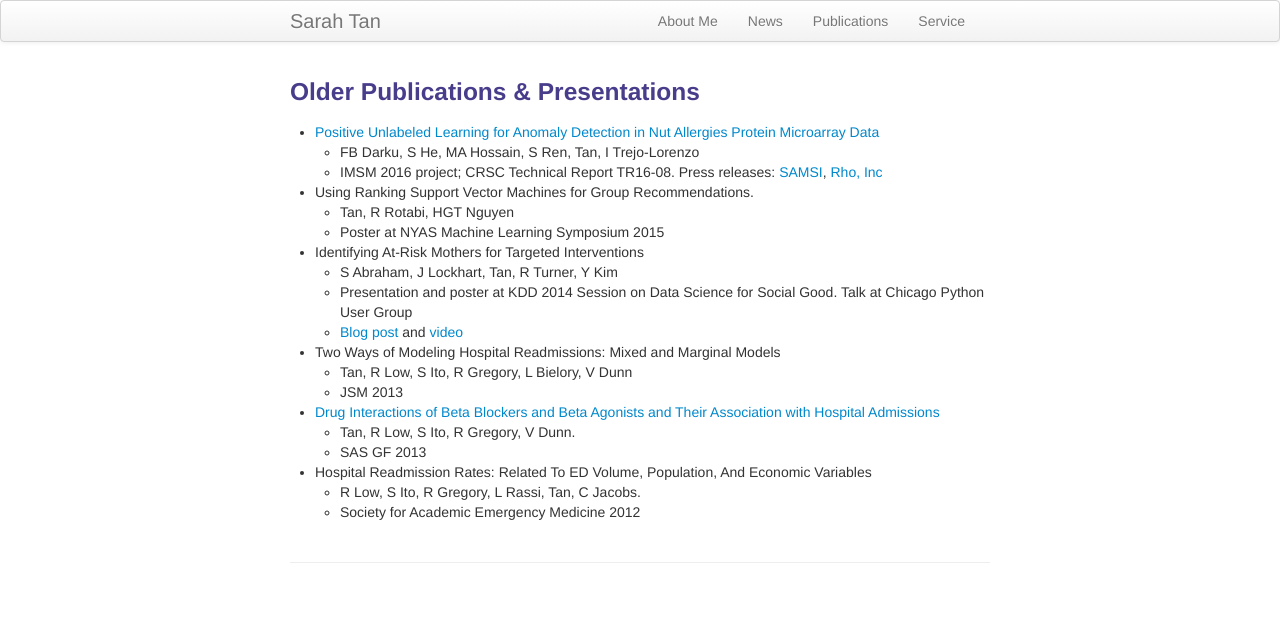
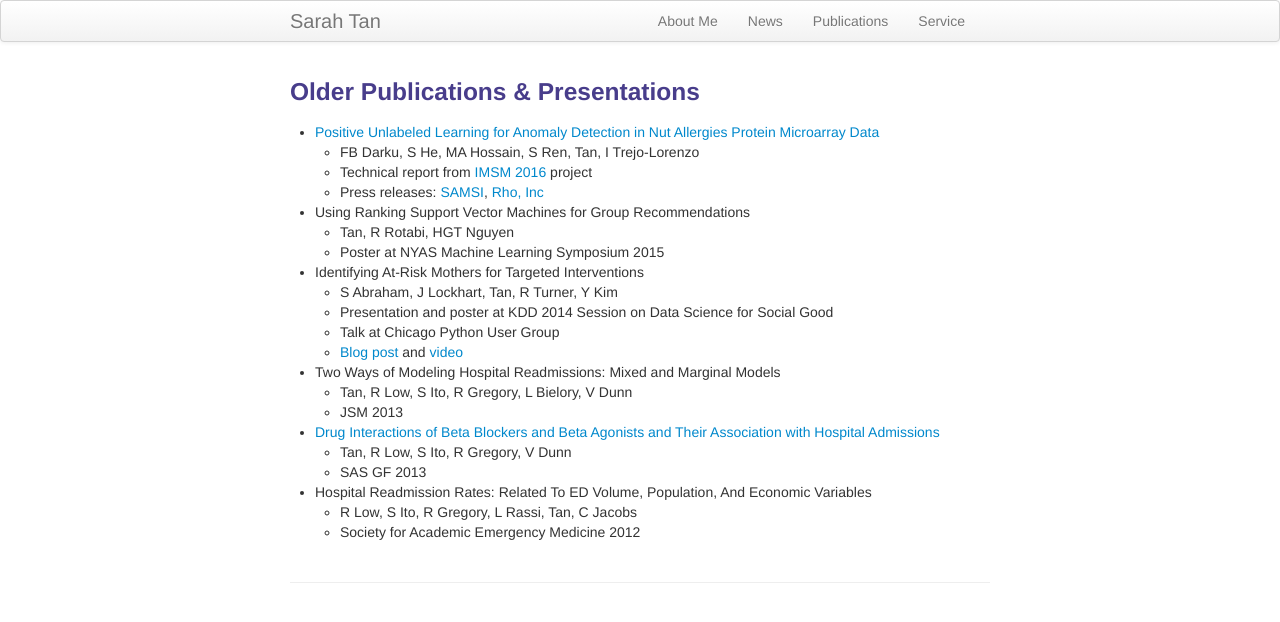
Before and after one commit to shftan/shftan.github.io, a Jekyll site: the page built from olderpublications.md, in a window 1280 px wide. Shown: the top 622 px of the page. Built offline with Jekyll 4.4.1, drawn with Linux system fonts in a browser that asks for light colours.

Commit message:
Update olderpublications.md

```diff
--- a/olderpublications.md
+++ b/olderpublications.md
@@ -9,25 +9,27 @@ keywords: Sarah Tan, Cornell, Statistics, interpretability, causal inference
 </div>
 - [Positive Unlabeled Learning for Anomaly Detection in Nut Allergies Protein Microarray Data](https://www.samsi.info/wp-content/uploads/2016/08/IMSM16_report.pdf)
    - FB Darku, S He, MA Hossain, S Ren, Tan, I Trejo-Lorenzo
-   - IMSM 2016 project; CRSC Technical Report TR16-08. Press releases: [SAMSI](https://www.samsi.info/imsm-2016-prepares-graduate-students-real-world-research/), [Rho, Inc](http://resources.rhoworld.com/blog/rho-participates-in-innovative-graduate-student-workshop-for-6th-consecutive-year)
+   - Technical report from [IMSM 2016](https://www.samsi.info/programs-and-activities/2016-2017-education-and-outreach-programs-and-workshops/2016-industrial-mathstat-modeling-workshop-for-graduate-students-july-17-27-2016/) project
+   - Press releases: [SAMSI](https://www.samsi.info/imsm-2016-prepares-graduate-students-real-world-research/), [Rho, Inc](http://resources.rhoworld.com/blog/rho-participates-in-innovative-graduate-student-workshop-for-6th-consecutive-year)
 
-- Using Ranking Support Vector Machines for Group Recommendations.
+- Using Ranking Support Vector Machines for Group Recommendations
    - Tan, R Rotabi, HGT Nguyen
    - Poster at NYAS Machine Learning Symposium 2015
 
 - Identifying At-Risk Mothers for Targeted Interventions
    - S Abraham, J Lockhart, Tan, R Turner, Y Kim
-   - Presentation and poster at KDD 2014 Session on Data Science for Social Good. Talk at Chicago Python User Group
-   - [Blog post](https://dssg.uchicago.edu/2014/08/27/defining-the-undefinable-measuring-the-unmeasurable/) and [video](http://resources.rhoworld.com/blog/rho-participates-in-innovative-graduate-student-workshop-for-6th-consecutive-year)
+   - Presentation and poster at KDD 2014 Session on Data Science for Social Good
+   - Talk at Chicago Python User Group
+   - [Blog post](https://dssg.uchicago.edu/2014/08/27/defining-the-undefinable-measuring-the-unmeasurable/) and [video](https://www.youtube.com/watch?v=AZhvzcxZFTM)
 
 - Two Ways of Modeling Hospital Readmissions: Mixed and Marginal Models
    - Tan, R Low, S Ito, R Gregory, L Bielory, V Dunn
    - JSM 2013
 
 - [Drug Interactions of Beta Blockers and Beta Agonists and Their Association with Hospital Admissions](http://support.sas.com/resources/papers/proceedings13/164-2013.pdf)
-   - Tan, R Low, S Ito, R Gregory, V Dunn.
+   - Tan, R Low, S Ito, R Gregory, V Dunn
    - SAS GF 2013
 
 - Hospital Readmission Rates: Related To ED Volume, Population, And Economic Variables
-   - R Low, S Ito, R Gregory, L Rassi, Tan, C Jacobs.
+   - R Low, S Ito, R Gregory, L Rassi, Tan, C Jacobs
    - Society for Academic Emergency Medicine 2012
```
